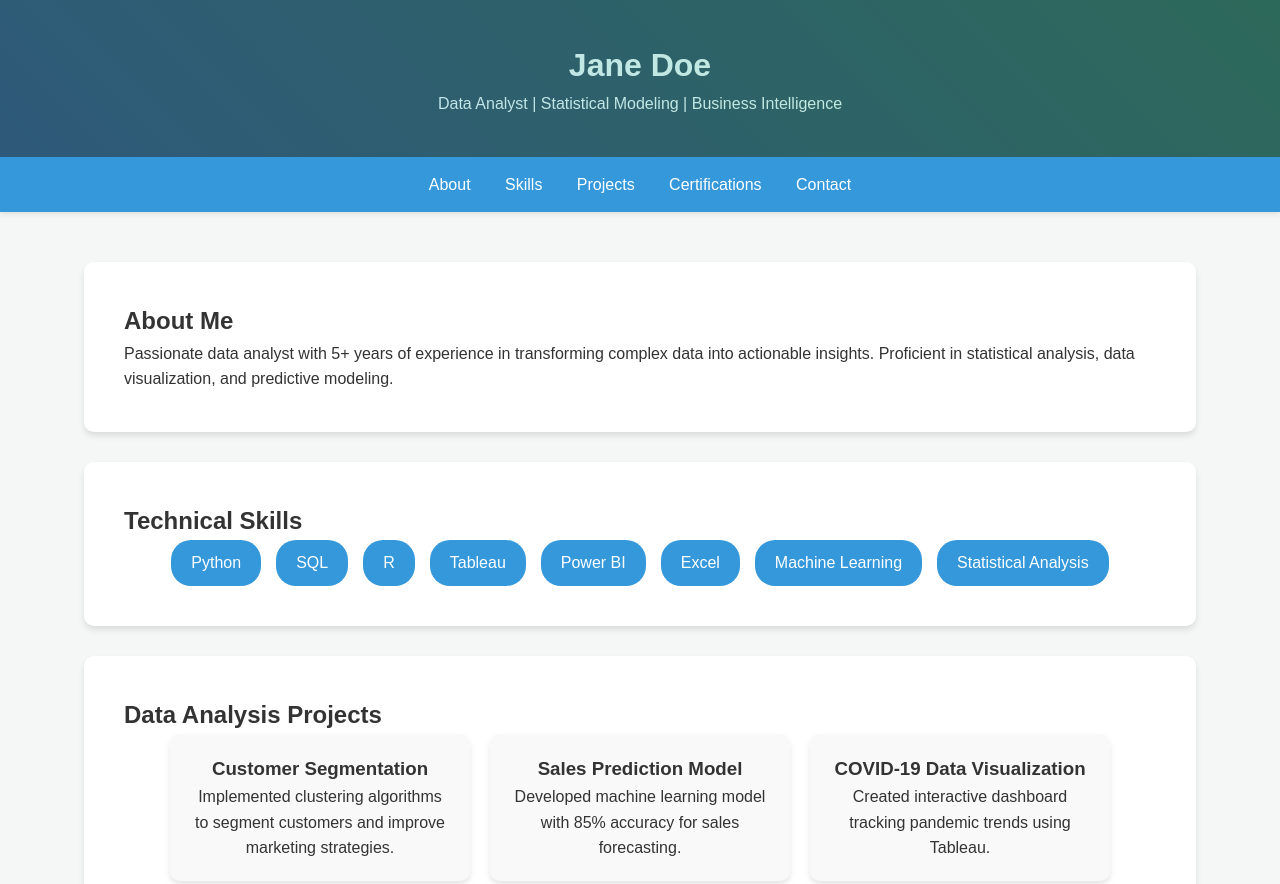
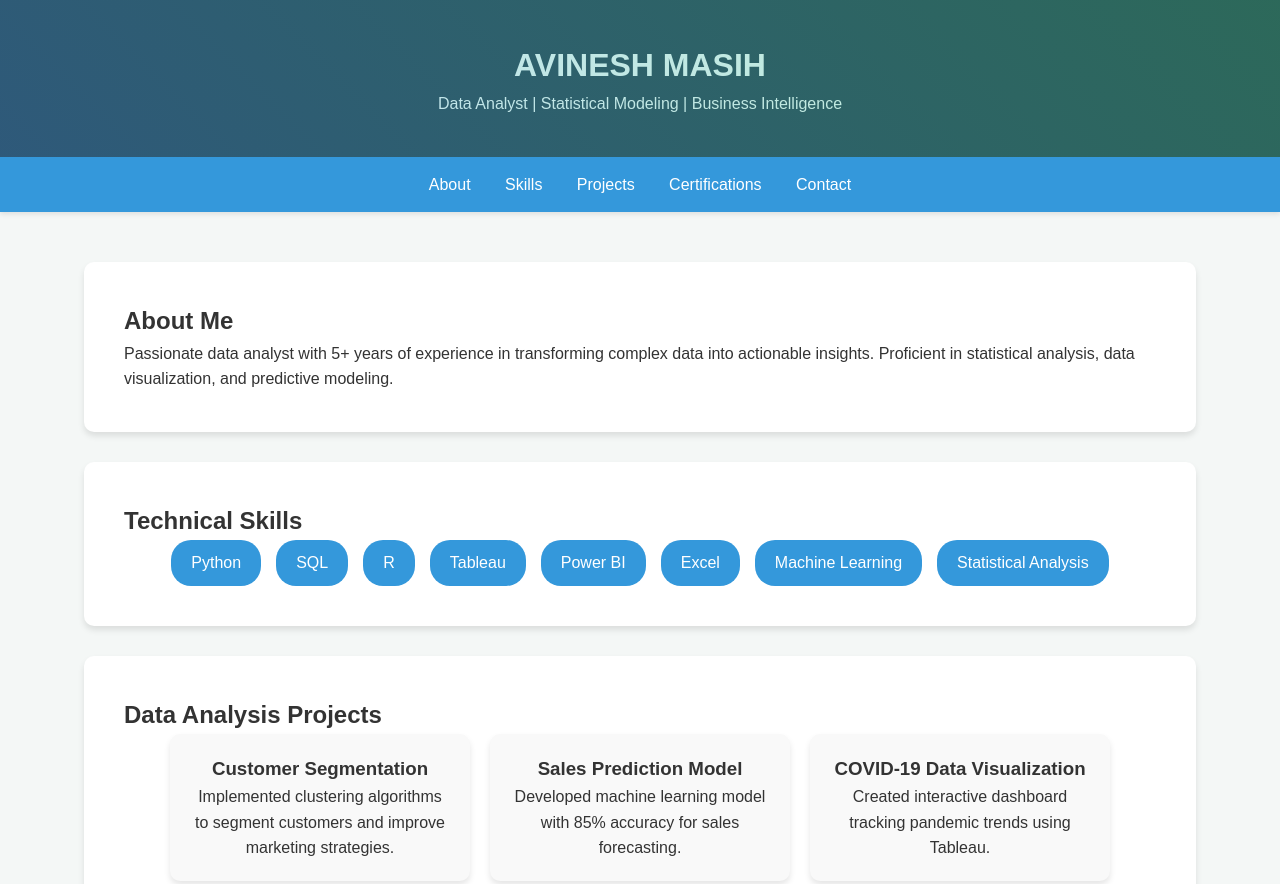
Before and after one commit to avinesh-masih/portfolio, a plain HTML site: page index.html in a window 1280 px wide. Shown: the top 884 px of the page. Drawn offline with Linux system fonts and the light colour scheme.

Commit message:
Update index.html

```diff
--- a/index.html
+++ b/index.html
@@ -215,7 +215,7 @@
 </head>
 <body>
     <header>
-        <h1>Jane Doe</h1>
+        <h1>AVINESH MASIH</h1>
         <p>Data Analyst | Statistical Modeling | Business Intelligence</p>
     </header>
 
```
